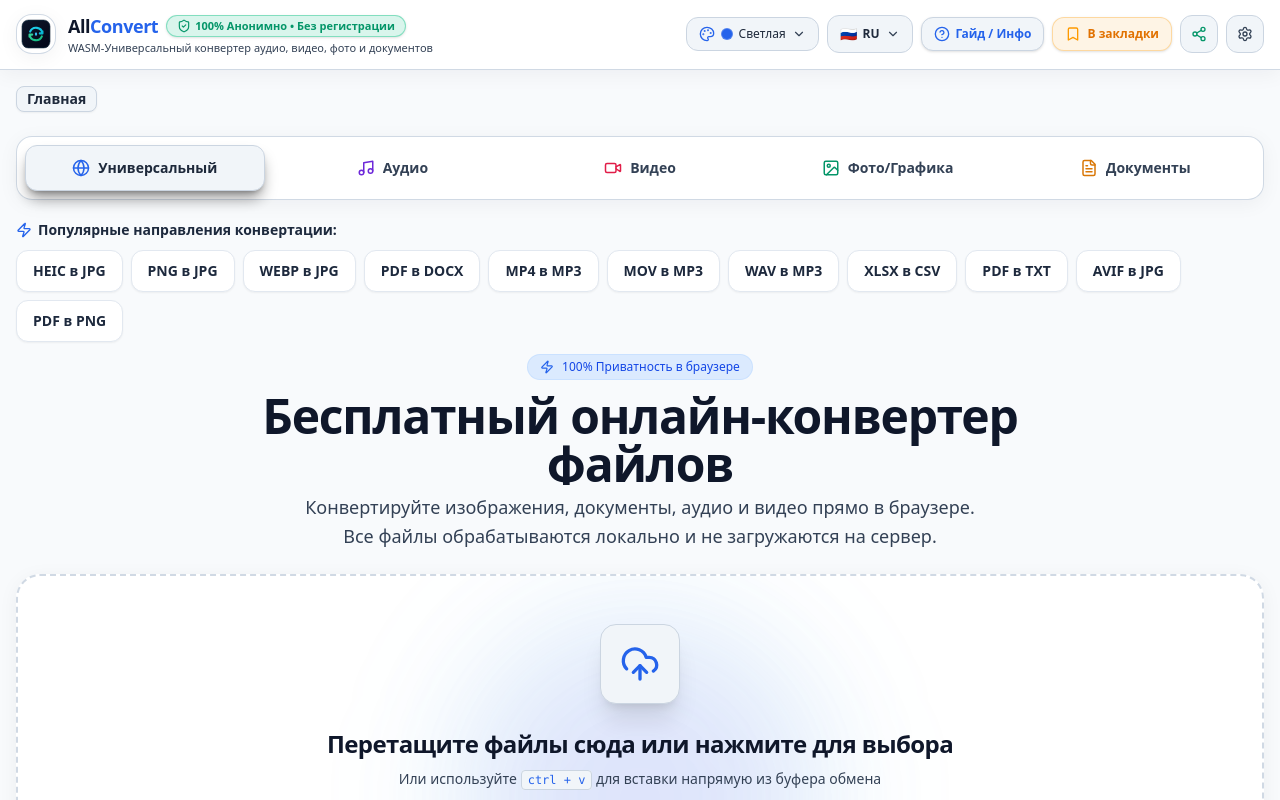
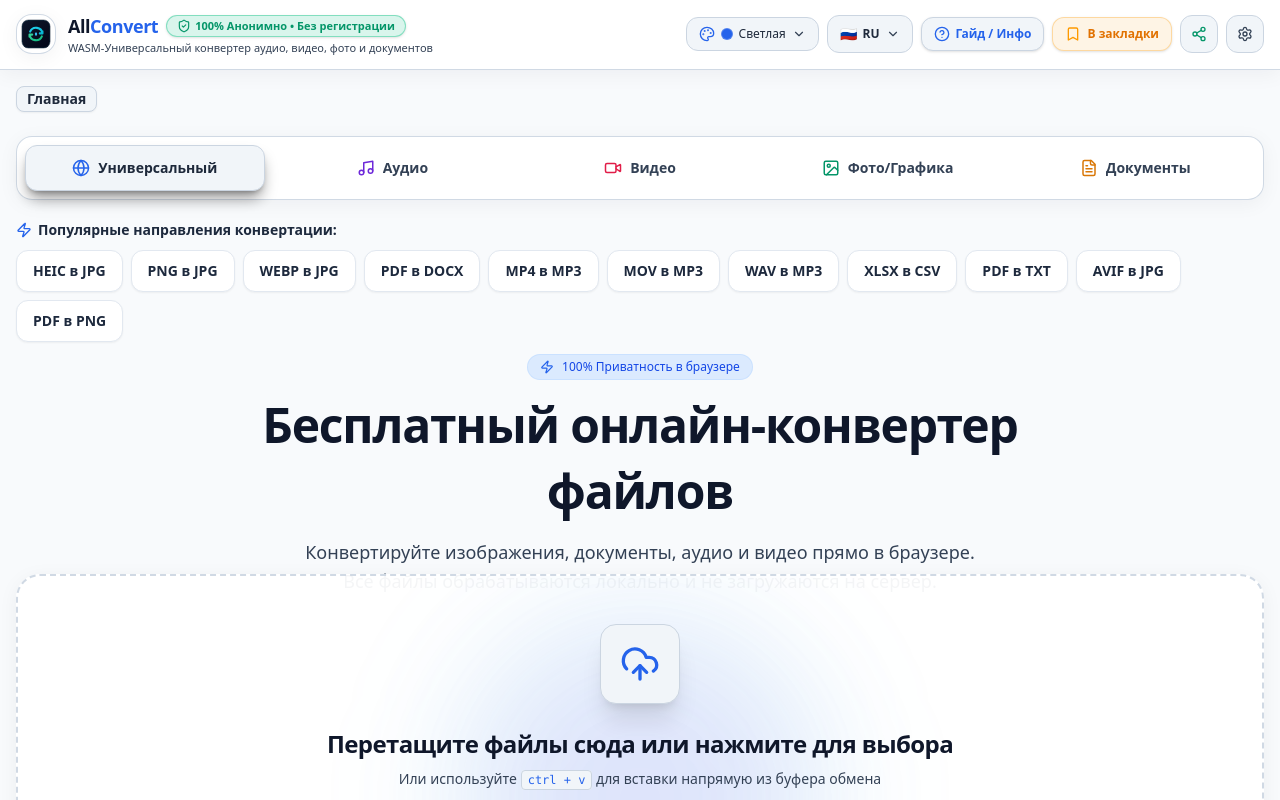
Before and after one commit to laboratoryjob2022-debug/allconvert.ru, a React (Vite) app: page / in a window 1280 px wide. Shown: the top 800 px of the page. Built offline with nearby package versions, Linux system fonts and the light colour scheme; what lamejs would draw is missing.

Commit message:
refactor(ui): improve header typography and layout
Remove unnecessary overflow hidden constraint and line-clamp properties from the hero section to ensure consistent text rendering and readability across all screen sizes.

```diff
--- a/src/components/DropZone.tsx
+++ b/src/components/DropZone.tsx
@@ -73,7 +73,7 @@ export const DropZone: React.FC<DropZoneProps> = ({ seoData }) => {
   return (
     <div className="w-full max-w-7xl mx-auto px-4 mt-1">
       {/* Central Hero Header for Main Page or Tool Page */}
-      <div className="text-center max-w-3xl mx-auto mb-6 h-[200px] min-h-[200px] flex flex-col items-center justify-start overflow-hidden pt-1">
+      <div className="text-center max-w-3xl mx-auto mb-6 h-[200px] min-h-[200px] flex flex-col items-center justify-start pt-1">
         <div className="inline-flex items-center gap-2 px-3 py-1 rounded-full text-xs font-medium bg-blue-100 dark:bg-blue-950/60 text-blue-700 dark:text-blue-300 mb-3 border border-blue-200/60 dark:border-blue-800/50">
           <Zap className="w-3.5 h-3.5 text-cyan-400 shrink-0" />
           <span>
@@ -83,10 +83,10 @@ export const DropZone: React.FC<DropZoneProps> = ({ seoData }) => {
             }
           </span>
         </div>
-        <h1 className="text-3xl sm:text-4xl md:text-5xl font-extrabold text-white tracking-tight mb-2 line-clamp-2">
+        <h1 className="text-3xl sm:text-4xl md:text-5xl font-extrabold text-white tracking-tight leading-snug pb-1.5 mb-2">
           {localizedSeo ? localizedSeo.h1 : t.mainH1}
         </h1>
-        <p className="text-sm sm:text-base md:text-lg text-slate-300 leading-relaxed max-w-2xl mx-auto line-clamp-2">
+        <p className="text-sm sm:text-base md:text-lg text-slate-300 leading-relaxed max-w-2xl mx-auto">
           {localizedSeo ? localizedSeo.subtitle : t.mainSubtitle}
         </p>
       </div>
```
